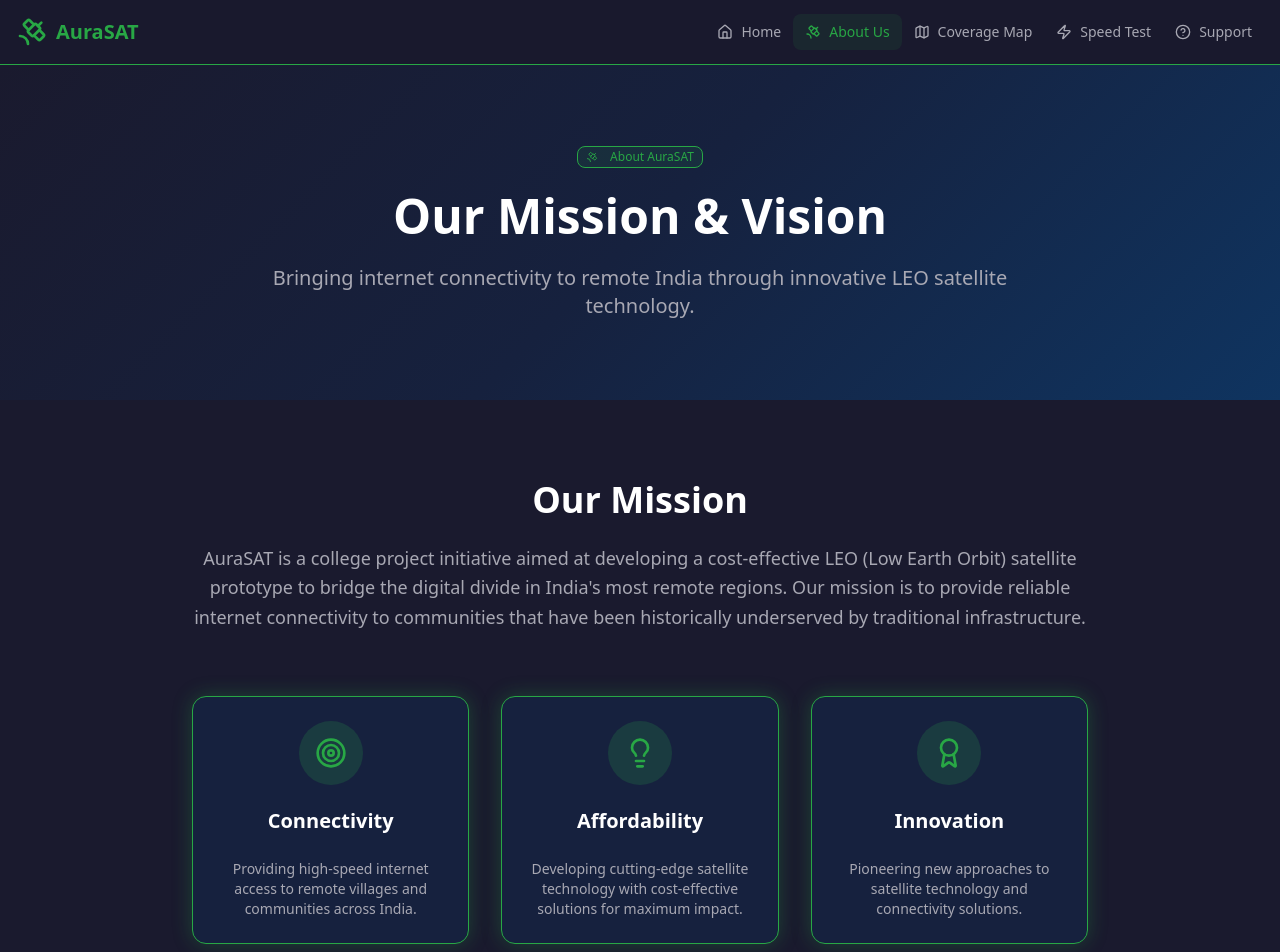
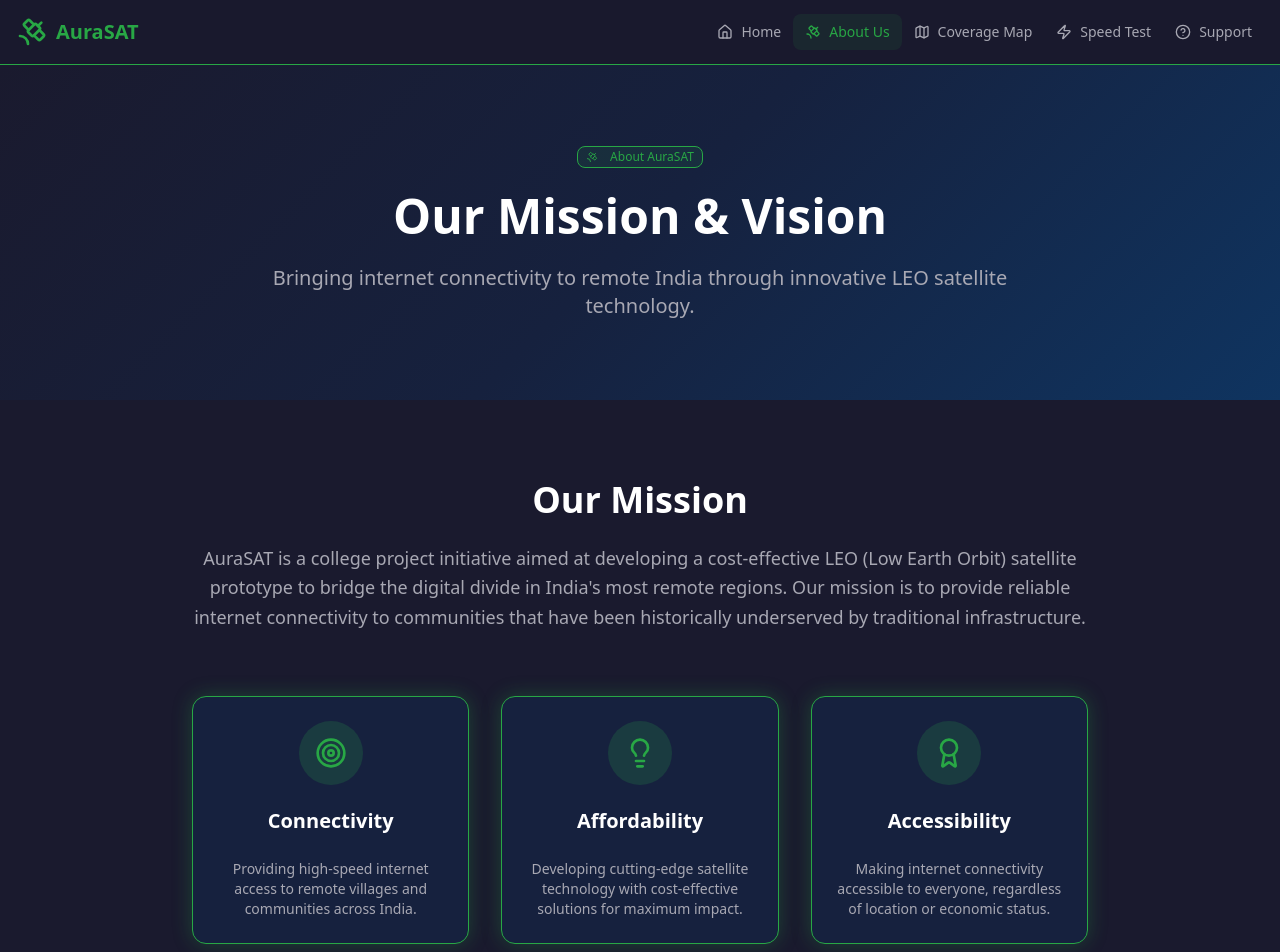
Before and after one commit to Ed-Amael/workspace-f7c0c80b-b33e-40c7-aeb4-301f78ab9cad, a Next.js app: page /about in a window 1280 px wide. Shown: the top 952 px of the page. Built offline with nearby package versions, Linux system fonts and the light colour scheme.

Commit message:
Fix duplicate Innovation tiles: change third tile to Accessibility in About Us Our Mission section

```diff
--- a/src/app/about/page.tsx
+++ b/src/app/about/page.tsx
@@ -105,11 +105,11 @@ export default function AboutPage() {
                   <div className="w-16 h-16 bg-primary/20 rounded-full flex items-center justify-center mx-auto mb-4">
                     <Award className="w-8 h-8 text-primary" />
                   </div>
-                  <CardTitle className="text-xl text-foreground">Innovation</CardTitle>
+                  <CardTitle className="text-xl text-foreground">Accessibility</CardTitle>
                 </CardHeader>
                 <CardContent>
                   <CardDescription className="text-muted-foreground text-center">
-                    Pioneering new approaches to satellite technology and connectivity solutions.
+                    Making internet connectivity accessible to everyone, regardless of location or economic status.
                   </CardDescription>
                 </CardContent>
               </Card>
```
